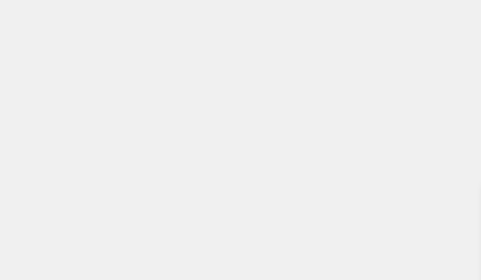
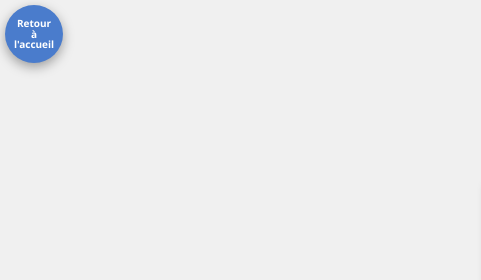
Before and after one commit to pierreg78-maker/puzzle2, a plain HTML site: page index.html in a window 1280 px wide. Shown: the top 280 px of the page, 0-481 px from the left. Drawn offline with Linux system fonts and the light colour scheme.

Commit message:
Add back button with styles in index.html
Added a back button with styling for navigation.

```diff
--- a/index.html
+++ b/index.html
@@ -14,6 +14,33 @@
             flex-direction: column;
             align-items: center;
         }
+
+        /*BOUTON DE RETOUR VERS L'ATELIER */
+        .back-link {
+    position: absolute;
+    top: 5px;
+    left: 5px;
+    z-index: 10;
+    display: inline-flex;
+    flex-direction: column;
+    align-items: center;
+    justify-content: center;
+    width: 58px;
+    height: 58px;
+    background: #4A7CCC;
+    color: white;
+    text-decoration: none;
+    border-radius: 50%;
+    font-size: 10px;
+    font-weight: 700;
+    line-height: 1.05;
+    text-align: center;
+    box-shadow: 0 4px 12px rgba(0,0,0,0.35);
+    transition: transform .15s ease, filter .15s ease;
+  }
+
+  .back-link:hover { filter: brightness(1.08); }
+  .back-link:active { transform: scale(.95); }
 
         /* EN-TÊTE ET SÉLECTEUR */
         #header {
@@ -129,7 +156,7 @@
     </style>
 </head>
 <body>
-
+<a class="back-link" href="https://pierreg78-maker.github.io/Atelier/">Retour<br>à<br>l'accueil</a>
     <!-- Titre et Sélecteur -->
     <div id="header">
         <h2>Au choix :</h2>
```
